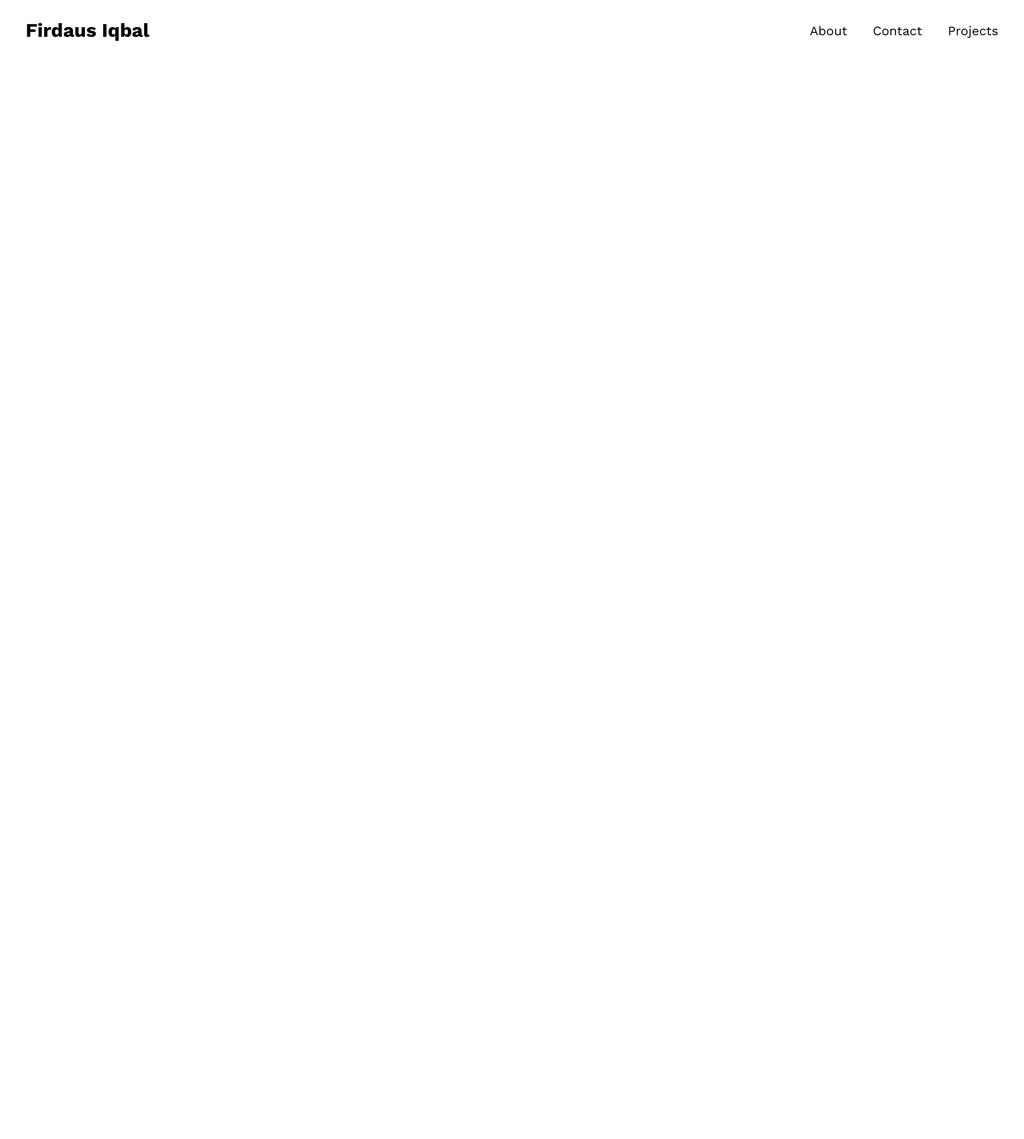
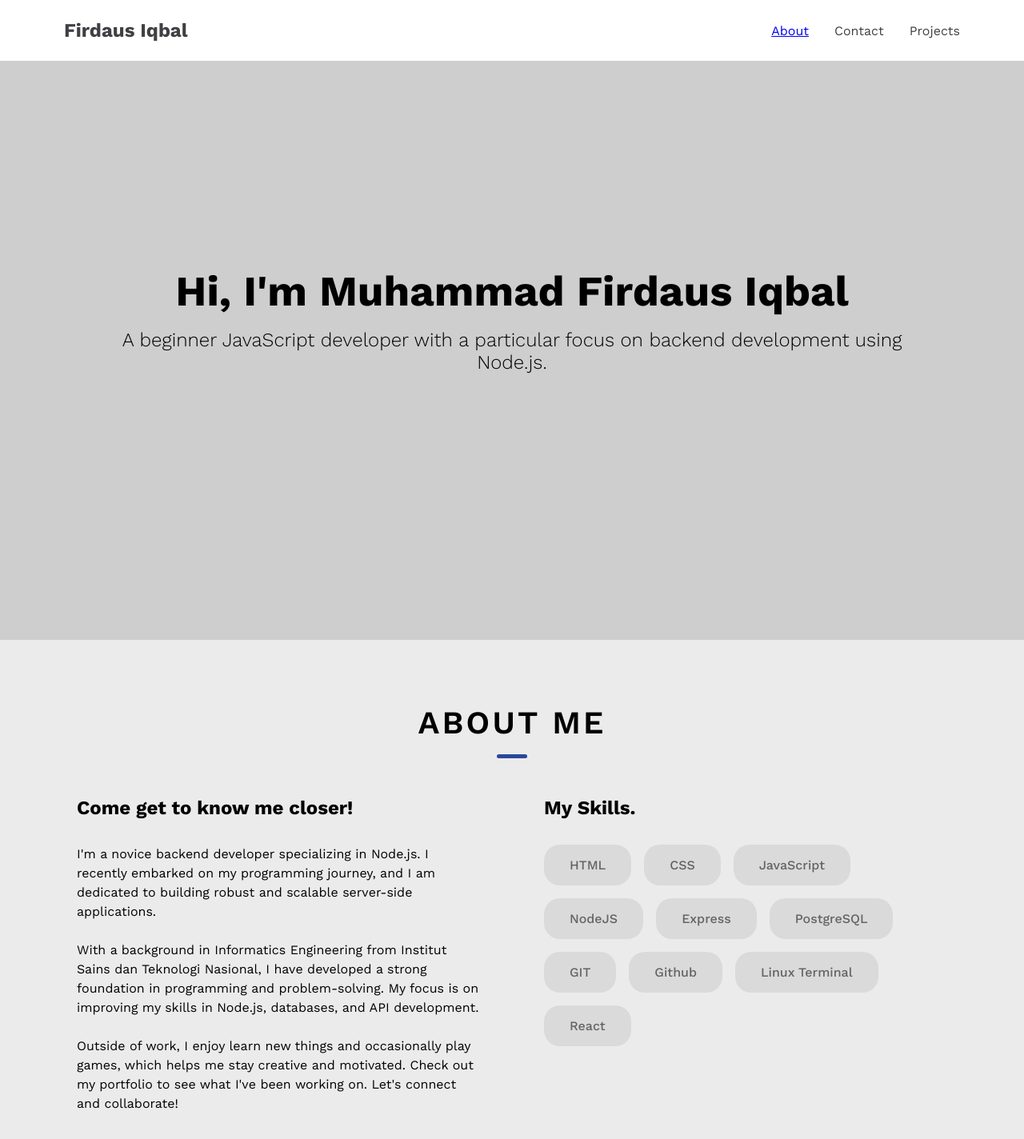
Before and after one commit to FirdausIqbal/Portfolio-React, a React (Create React App) app: page / in a window 1280 px wide. Shown: the top 1424 px of the page at 80% size. Before the commit the page ends 800 px from the top, so only its background shows below. Built offline with nearby package versions, Linux system fonts and the light colour scheme.

Commit message:
Create New Components & scrollView Button

```diff
--- a/package.json
+++ b/package.json
@@ -8,6 +8,7 @@
     "@testing-library/user-event": "^13.5.0",
     "react": "^18.3.1",
     "react-dom": "^18.3.1",
+    "react-router-dom": "^6.23.1",
     "react-scripts": "5.0.1",
     "styled-components": "^6.1.11",
     "web-vitals": "^2.1.4"
--- a/src/App.jsx
+++ b/src/App.jsx
@@ -1,8 +1,15 @@
+import React from "react";
+import { HashRouter as Router, Routes, Route} from 'react-router-dom'
 import Home from "./pages/Home";
+
 
 const App = ()=> {
   return (
-    <Home />
+    <Router>
+      <Routes>
+        <Route path="/" element={<Home/>} />
+      </Routes>
+    </Router>
   );
 }
 
--- /dev/null
+++ b/src/components/About.jsx
@@ -0,0 +1,84 @@
+import React from 'react'
+import styled from 'styled-components'
+
+const Container = styled.section`
+    background-color: #ebebeb;
+    padding: 5rem 0;
+`
+const Head = styled.h1`
+    text-align: center;
+
+    font-size: 2.5rem;
+    font-weight: 600;
+    letter-spacing: 0.2rem;
+`
+const Decoration = styled.div`
+    text-align: center;
+    background-color: #29489c;
+    margin: 1rem auto 3rem;
+    width: 3%;
+    height: 5px;
+    border-radius: 10px;
+`
+
+const Bodytext = styled.div`
+    padding: 0 6rem;
+    display: flex;
+    justify-content: space-between;
+    gap: 5rem;
+`
+const Left = styled.div`
+    flex: 1;
+`
+const Right = styled.div`
+    flex: 1;
+`
+const Paragraphme = styled.p`
+    line-height: 1.5;
+`
+const Subhead = styled.h2`
+    margin-bottom: 2rem;
+`
+const Itemcontainer = styled.div`
+    display: flex;
+    flex-wrap: wrap;
+    gap: 1rem;
+`
+const Itemskills = styled.div`
+    padding: 1rem 2rem;
+    border-radius: 20px;
+    background-color: #dadada;
+    font-weight: 500;
+    color: #636363;
+`
+const DataSkills = ["HTML", "CSS", "JavaScript", "NodeJS", "Express", "PostgreSQL", "GIT", "Github", "Linux Terminal", "React"];
+const About = () => {
+  return (
+    <Container id='about'>
+        <Head>ABOUT ME</Head>
+        <Decoration></Decoration>
+        <Bodytext>
+            <Left>
+                <Subhead>Come get to know me closer!</Subhead>
+                <Paragraphme>
+                    I'm  a novice backend developer specializing in Node.js. I recently embarked on my programming journey, and I am dedicated to building robust and scalable server-side applications.
+                    <br/><br />
+                    With a background in Informatics Engineering from Institut Sains dan Teknologi Nasional, I have developed a strong foundation in programming and problem-solving. My focus is on improving my skills in Node.js, databases, and API development.
+                    <br /><br />
+                    Outside of work, I enjoy learn new things and occasionally play games, which helps me stay creative and motivated. Check out my portfolio to see what I've been working on. Let's connect and collaborate!
+                </Paragraphme>
+            </Left>
+            <Right>
+                <Subhead>My Skills.</Subhead>
+                <Itemcontainer>
+                    {DataSkills.map(item=>
+                        <Itemskills>{item}</Itemskills>
+                    )}
+                </Itemcontainer>
+            </Right>
+        </Bodytext>
+    </Container>
+  )
+}
+
+export default About
--- /dev/null
+++ b/src/components/Banner.jsx
@@ -0,0 +1,48 @@
+import React from 'react'
+import styled from 'styled-components'
+
+const Container = styled.div`
+    background-color: #cecece;
+    width: 100%;
+    height: 100vh;
+    color: #000000;
+    display: flex;
+    align-items: center;
+`
+const InnerText = styled.div`
+    display: flex;
+    width: 100%;
+    align-items: center;
+    justify-content: center;
+    padding: 3rem 9rem;
+`
+const Main = styled.div`
+    font-size: 3.3rem;
+    text-align: center;
+    font-weight: 700;
+    align-items: center;
+`
+const Minibio = styled.p`
+    padding-top: 1rem;
+    font-size: 1.5rem;
+    font-weight: 300;
+`
+
+const Banner = () => {
+  return (
+    <Container>
+        <InnerText>
+          <Main>
+            Hi, I'm Muhammad Firdaus Iqbal <br/>
+            <Minibio>
+              A beginner JavaScript developer with a particular focus on backend development using Node.js.
+            </Minibio>
+          </Main>
+        </InnerText>
+    </Container>
+  )
+}
+
+
+
+export default Banner
--- a/src/components/Navbar.jsx
+++ b/src/components/Navbar.jsx
@@ -1,11 +1,18 @@
 import React from 'react'
+import { Link } from 'react-router-dom'
 import styled from 'styled-components'
 
 const Container = styled.div`
+    position: fixed;
+    background-color: #ffffff;
+    width: 100%;
+    color: #404044;
+`
+const Main = styled.div`
     display: flex;
     justify-content: space-between;
-    padding: 1.5rem 2rem;
     align-items: center;
+    padding: 1.5rem 5rem;
 `
 const Me = styled.h1`
   font-size: 1.5rem;
@@ -31,15 +38,18 @@ const Projects = styled.div`
 const Navbar = () => {
   return (
     <Container>
+      <Main>
         <Left>
           <Me>Firdaus Iqbal</Me>
         </Left>
         <Right>
+          <Link to='#about'>
             <About>About</About>
+          </Link>
           <Contact>Contact</Contact>
           <Projects>Projects</Projects>
         </Right>
-
+      </Main>
     </Container>
   )
 }
--- a/src/pages/Home.jsx
+++ b/src/pages/Home.jsx
@@ -1,10 +1,29 @@
-import React from 'react'
+import React, {useEffect} from 'react'
+import { useLocation } from 'react-router-dom'
 import Navbar from '../components/Navbar'
+import Banner from '../components/Banner'
+import About from '../components/About'
+const useScrollToHash = () => {
+  const { hash } = useLocation();
+
+  useEffect(() => {
+    if (hash) {
+      const element = document.getElementById(hash.substring(1));
+      console.log(element)
+      if (element) {
+        element.scrollIntoView({ behavior: 'smooth' });
+      }
+    }
+  }, [hash]);
+};
 
 const Home = () => {
+  useScrollToHash()
   return (
     <div>
-      <Navbar/>
+      <Navbar />
+      <Banner />
+      <About />
     </div>
   )
 }
```
Also changed, not shown: 1 other file (tests, documents, lock files or other folders). Lines whose indentation alone changed are shown as unchanged.
